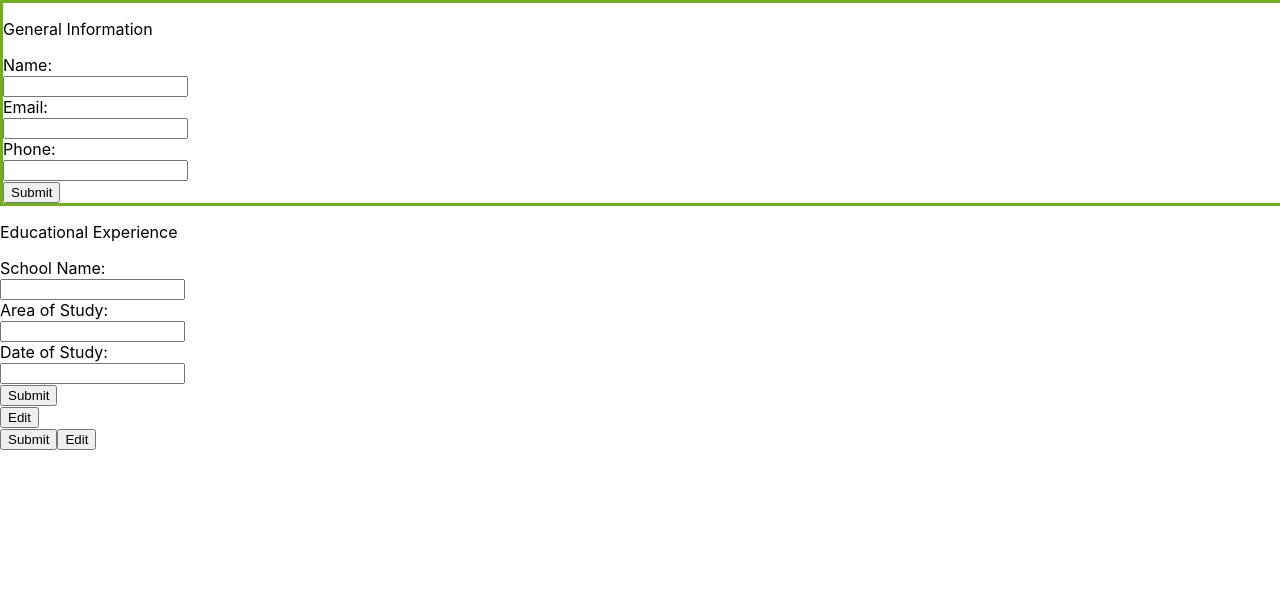
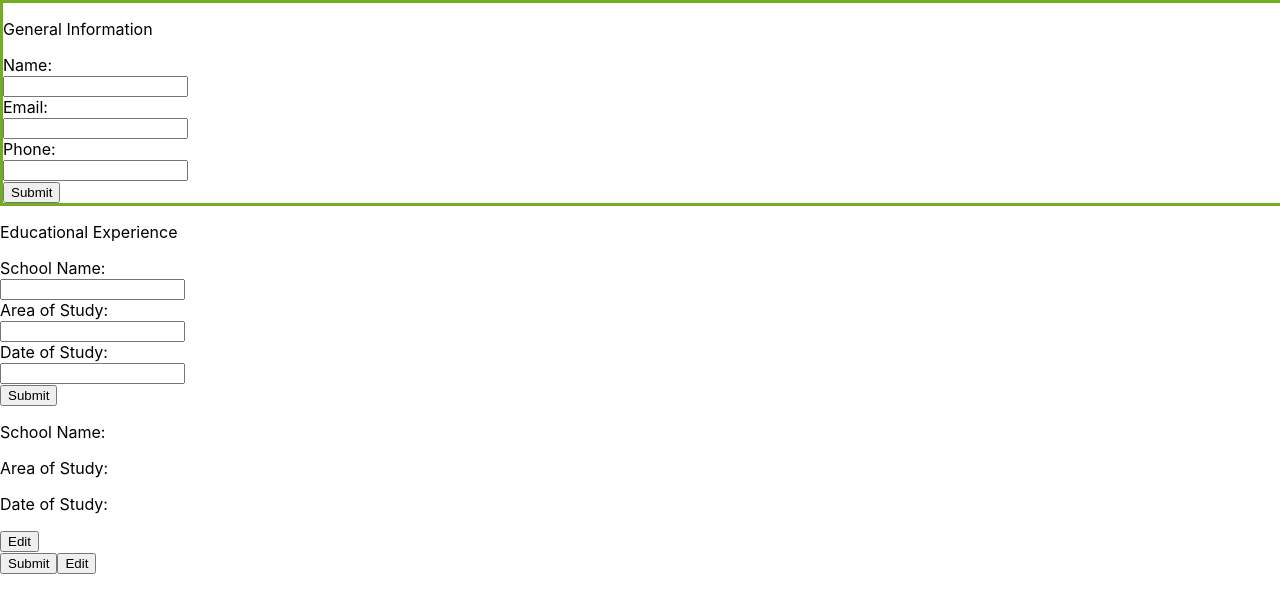
Before and after one commit to reezymane/cv-project, a React (Create React App) app: page / in a window 1280 px wide. Shown: the top 612 px of the page. Built offline with nearby package versions, Linux system fonts and the light colour scheme.

Commit message:
populate edu div with edu form info

```diff
--- a/src/components/Educational.js
+++ b/src/components/Educational.js
@@ -6,9 +6,13 @@ export default class Educational extends Component {
     };
 
     render() {
+        const {school, study, dateStudy} = this.props;
+
         return (
-            <div>
-
+            <div className="EducationalInfo">
+                <p>School Name: {school.text}</p>
+                <p>Area of Study: {study.text}</p>
+                <p>Date of Study: {dateStudy.text}</p>
             </div>
         );
     };
```
